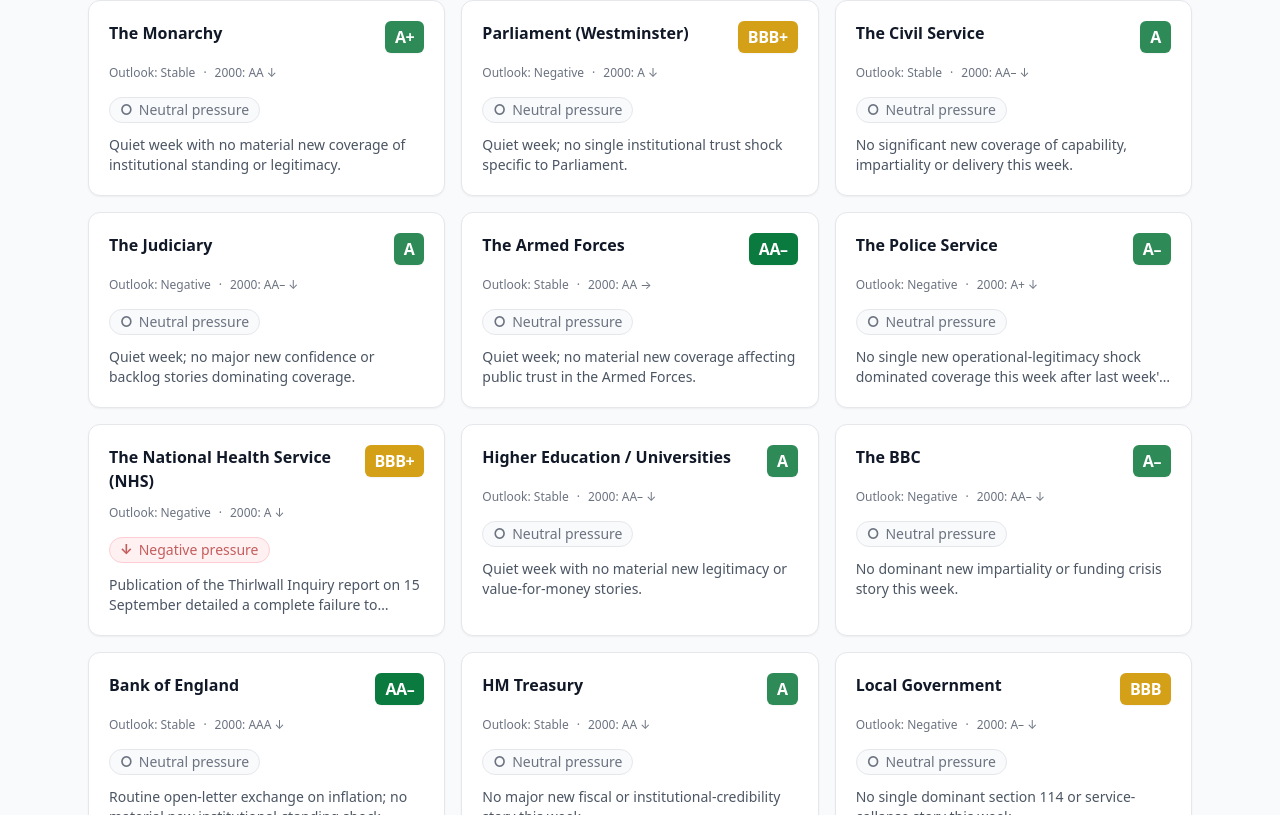
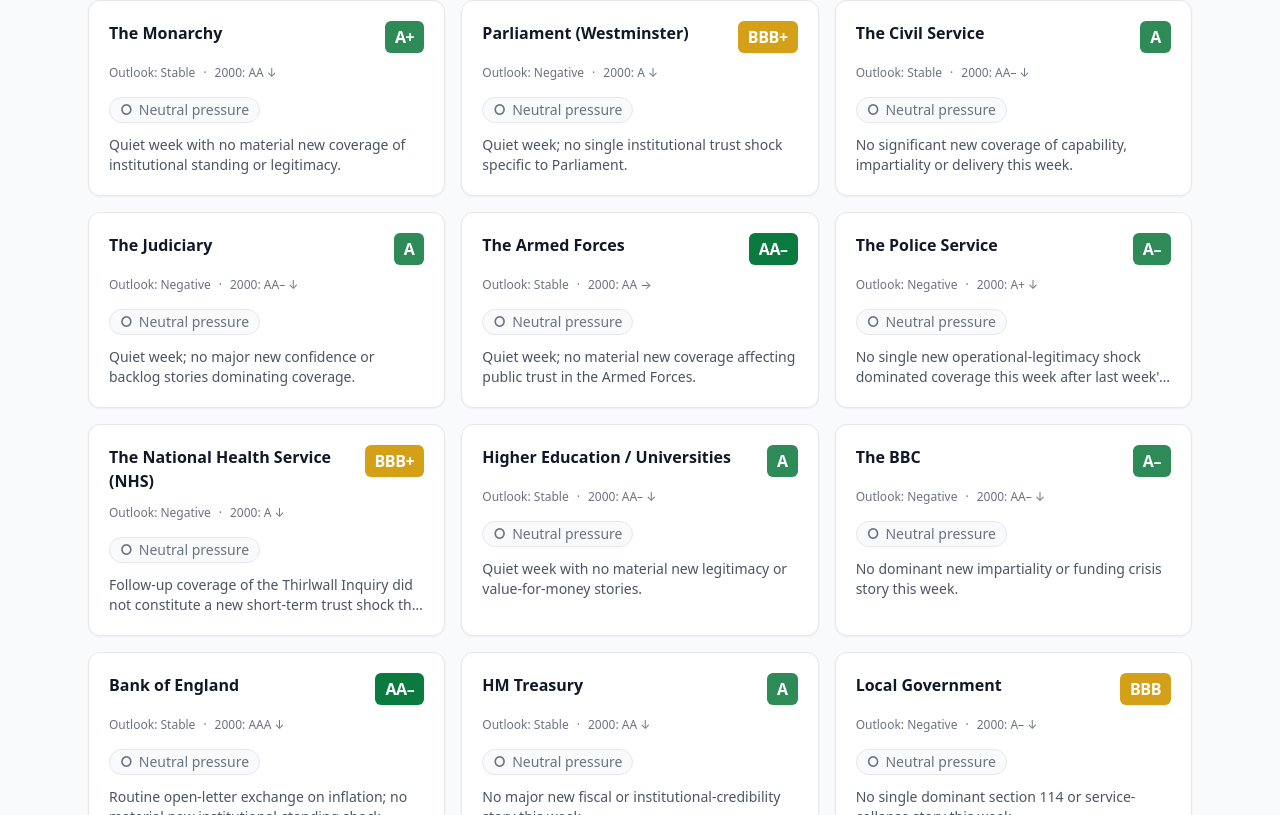
Before and after one commit to stumpyuk1/gir-institutional-ratings, a Next.js app: page / in a window 1280 px wide. Shown: the part 971-1786 px from the top of the page. Built offline with nearby package versions, Linux system fonts and the light colour scheme.

Commit message:
Weekly signals 20-26 Sep 2026: NHS to Neutral

```diff
--- a/data/institutions-part2.ts
+++ b/data/institutions-part2.ts
@@ -11,9 +11,9 @@
     formalDate: "2026-Q2",
     baseline2000: "A",
     trajectory: "Deteriorating",
-    weeklySignal: "Negative",
-    signalWeek: "13 – 19 Sep 2026",
-    signalDriver: "Publication of the Thirlwall Inquiry report on 15 September detailed a complete failure to protect babies and dysfunctional management at the Countess of Chester Hospital in the Lucy Letby case, intensifying short-term public trust concerns over NHS safeguarding and accountability.",
+    weeklySignal: "Neutral",
+    signalWeek: "20 – 26 Sep 2026",
+    signalDriver: "Follow-up coverage of the Thirlwall Inquiry did not constitute a new short-term trust shock this week.",
     summary: "The NHS retains strong symbolic attachment as a national institution, but satisfaction with access and waiting times has been low for years. Financial and workforce pressures remain intense.",
     trajectoryNotes: [
       "Public attachment to founding principles remains high.",
@@ -47,7 +47,7 @@
     baseline2000: "AA–",
     trajectory: "Deteriorating",
     weeklySignal: "Neutral",
-    signalWeek: "13 – 19 Sep 2026",
+    signalWeek: "20 – 26 Sep 2026",
     signalDriver: "Quiet week with no material new legitimacy or value-for-money stories.",
     summary: "UK universities retain strong global research standing and soft-power value. Domestic legitimacy is under pressure from student debt, industrial action and perceived value-for-money questions.",
     trajectoryNotes: [
@@ -82,7 +82,7 @@
     baseline2000: "AA–",
     trajectory: "Deteriorating",
     weeklySignal: "Neutral",
-    signalWeek: "13 – 19 Sep 2026",
+    signalWeek: "20 – 26 Sep 2026",
     signalDriver: "No dominant new impartiality or funding crisis story this week.",
     summary: "The BBC remains a major soft-power and cultural institution with high reach. Trust in its impartiality has declined and the licence-fee settlement remains politically contested.",
     trajectoryNotes: [
@@ -117,7 +117,7 @@
     baseline2000: "AAA",
     trajectory: "Deteriorating",
     weeklySignal: "Neutral",
-    signalWeek: "13 – 19 Sep 2026",
+    signalWeek: "20 – 26 Sep 2026",
     signalDriver: "Routine open-letter exchange on inflation; no material new institutional-standing shock.",
     summary: "Operational independence and technical credibility remain high. The inflation episode of 2021–23 and subsequent policy response dented the near-perfect pre-crisis reputation, but the institution retains strong comparative standing.",
     trajectoryNotes: [
@@ -152,7 +152,7 @@
     baseline2000: "AA",
     trajectory: "Deteriorating",
     weeklySignal: "Neutral",
-    signalWeek: "13 – 19 Sep 2026",
+    signalWeek: "20 – 26 Sep 2026",
     signalDriver: "No major new fiscal or institutional-credibility story this week.",
     summary: "Treasury retains core fiscal and economic coordination functions. Credibility has been tested by successive fiscal events and the 2022 mini-budget episode; medium-term fiscal framework remains a work in progress.",
     trajectoryNotes: [
@@ -187,7 +187,7 @@
     baseline2000: "A–",
     trajectory: "Deteriorating",
     weeklySignal: "Neutral",
-    signalWeek: "13 – 19 Sep 2026",
+    signalWeek: "20 – 26 Sep 2026",
     signalDriver: "No single dominant section 114 or service-collapse story this week.",
     summary: "Local government delivers a wide range of essential services under sustained funding pressure. Multiple section 114 notices and service reductions have become more frequent; the overall system is under clear strain.",
     trajectoryNotes: [
```
